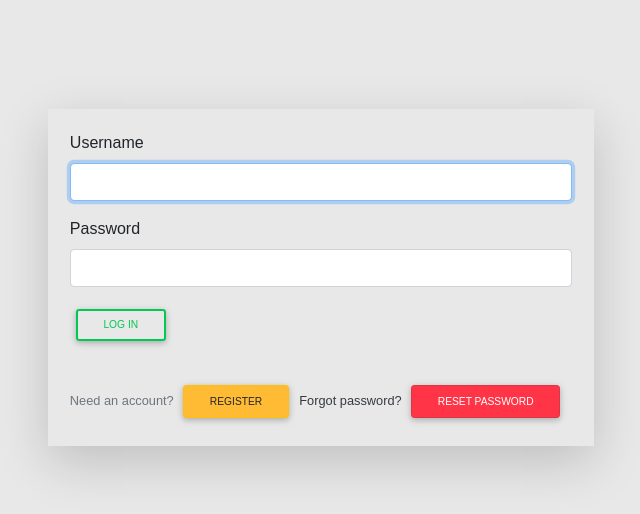
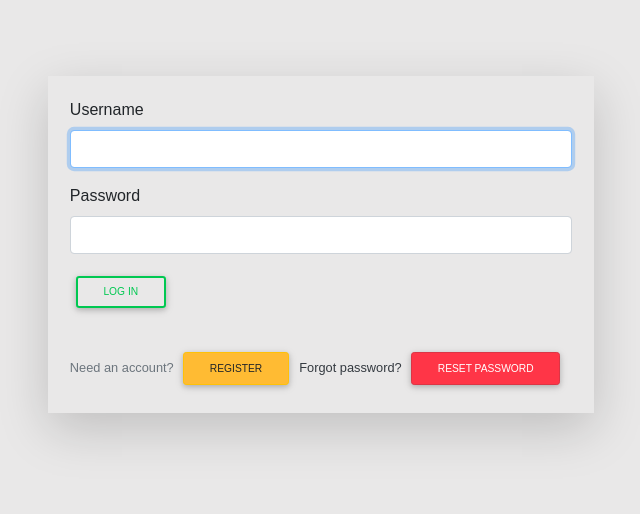
Before and after one commit to mc3o/online-charity, a Django app: page /login/ in a window 1280 px wide. Shown: the part 240-754 px from the top of the page, without its empty margins (319-959 px from the left). Run offline with Django 3.2, Linux system fonts and the light colour scheme; some libraries are stand-ins or nearby versions; some web fonts are replaced.

Commit message:
ui changes

```diff
--- a/charityapp/templates/users/login.html
+++ b/charityapp/templates/users/login.html
@@ -2,7 +2,7 @@
 {% load crispy_forms_tags %}
 {% block content %}
     <div class="container-fluid">
-        <div id="donor" class="col-md-6 offset-md-3 register shadow-lg" style="margin-top: 10%;">
+        <div id="donor" class="col-md-6 offset-md-3 register shadow-lg" style="margin-top: 7%;">
             <form action="" method="POST">
                 {% csrf_token %}
                 <div class="form-group ">
--- a/ngo/templates/admin_profile.html
+++ b/ngo/templates/admin_profile.html
@@ -100,6 +100,9 @@
                     </div>
                     </div>
                 </div>
+
+                <div class="col-md-12">
+                    <div class="row">
                         <div class="col-sm-6">
                             <h5 class="text-center text-danger">Pending Donation Requests</h5>
                             <table class="table table-bordered" style="background: rgb(221, 220, 220);">
@@ -165,6 +168,8 @@
 
                 </div>
                 {% endif %}
+                    </div>
+                </div>
 
         {% endblock %}    </main>
     {% block scripts %}
```
Lines whose indentation alone changed are shown as unchanged.
